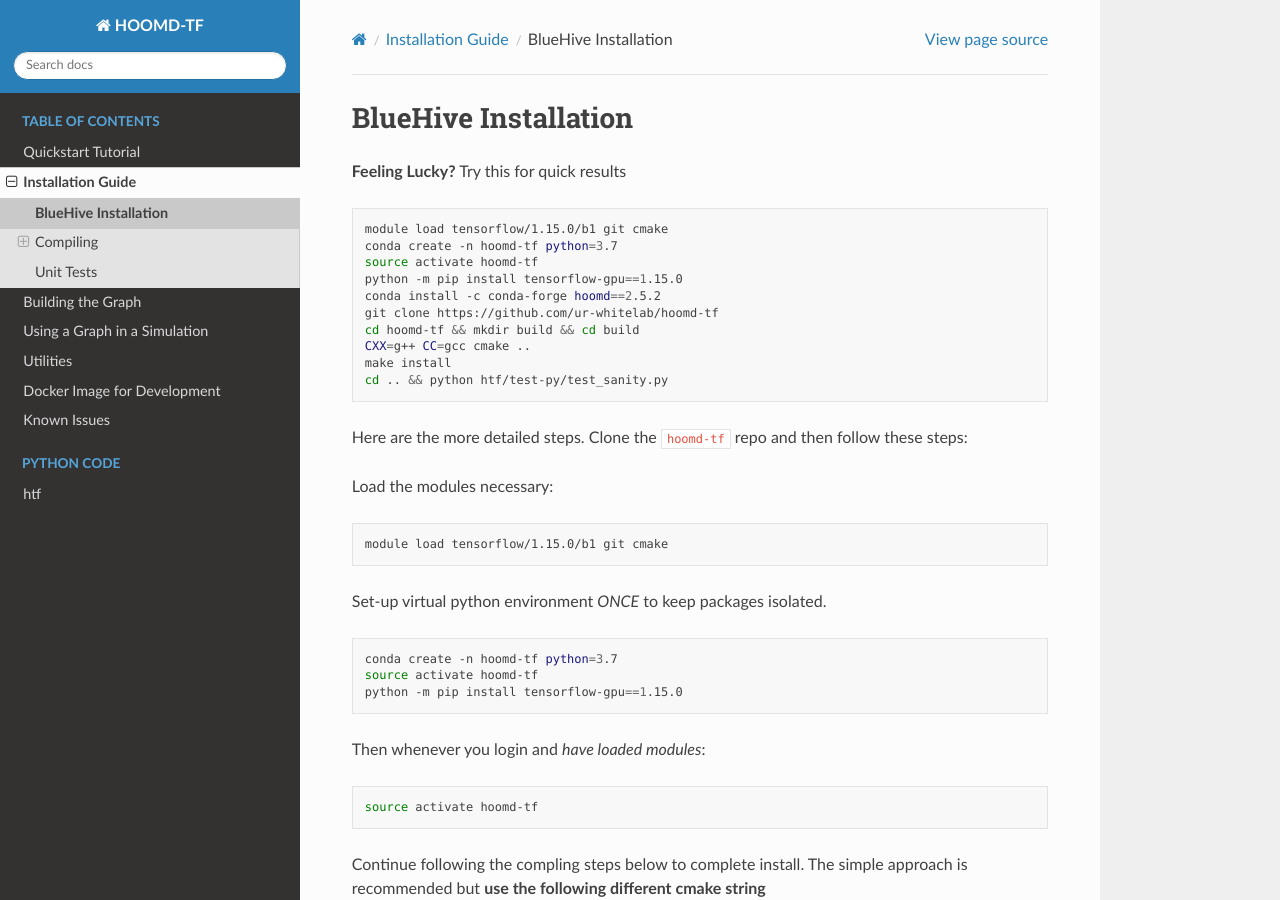
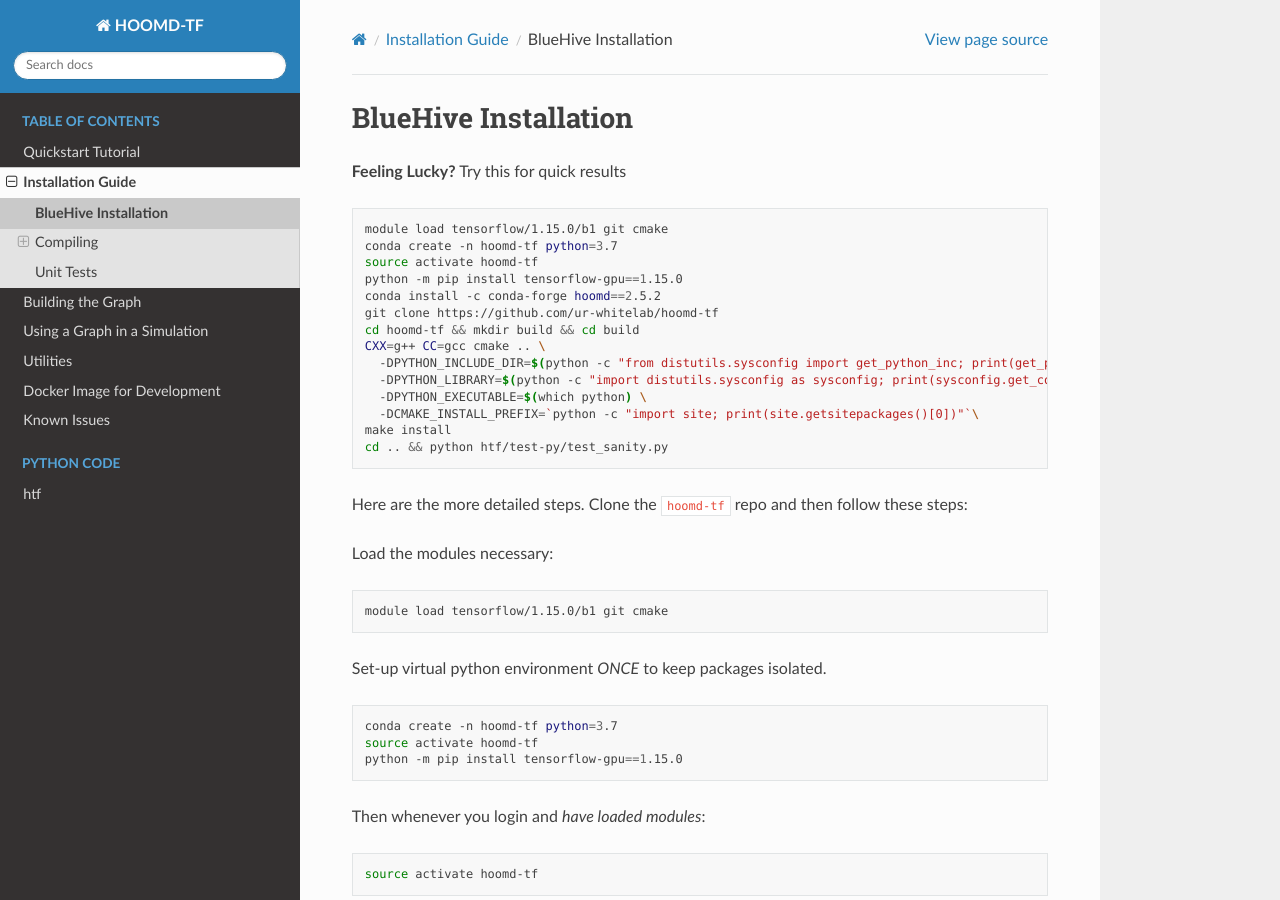
Before and after one commit to ur-whitelab/hoomd-tf, a Sphinx documentation site: the page built from sphinx-docs/source/compilation.rst, in a window 1280 px wide and 900 px high. Built offline with Sphinx 7.4.7 and the Read the Docs theme 2.0.0, drawn with Linux system fonts in a browser that asks for light colours.

Commit message:
Made lucky steps more robust to conda nonsense

```diff
--- a/sphinx-docs/source/compilation.rst
+++ b/sphinx-docs/source/compilation.rst
@@ -14,7 +14,11 @@
     conda install -c conda-forge hoomd==2.5.2
     git clone https://github.com/ur-whitelab/hoomd-tf
     cd hoomd-tf && mkdir build && cd build
-    CXX=g++ CC=gcc cmake ..
+    CXX=g++ CC=gcc cmake .. \
+      -DPYTHON_INCLUDE_DIR=$(python -c "from distutils.sysconfig import get_python_inc; print(get_python_inc())") \
+      -DPYTHON_LIBRARY=$(python -c "import distutils.sysconfig as sysconfig; print(sysconfig.get_config_var('LIBDIR'))") \
+      -DPYTHON_EXECUTABLE=$(which python) \
+      -DCMAKE_INSTALL_PREFIX=`python -c "import site; print(site.getsitepackages()[0])"`\
     make install
     cd .. && python htf/test-py/test_sanity.py
 
```
